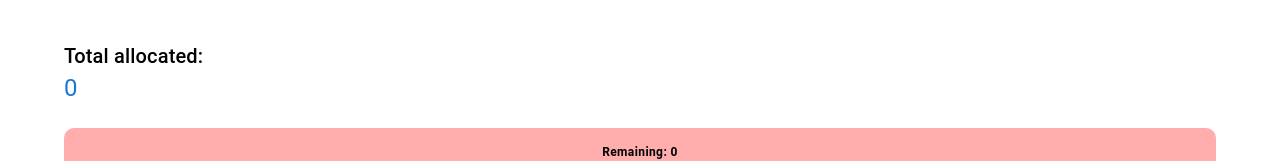
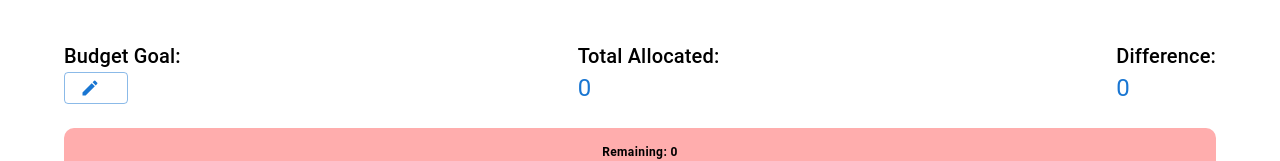
Before and after one commit to aspiforgreat/traveltracker, a React (Create React App) app in the folder frontend/: page / in a window 1280 px wide. Shown: the top 161 px of the page. Built offline with nearby package versions, Linux system fonts and the light colour scheme; no server answers.

Commit message:
added back total and difference in the title bar, not yet persisted and its different based on the page we are on

```diff
--- a/frontend/src/SubBudgetScreen.js
+++ b/frontend/src/SubBudgetScreen.js
@@ -220,18 +220,18 @@ const SubBudgetScreen = () => {
             {parentData && (
                 <>
                     <Typography variant="h5" gutterBottom>
-                        Subbudget for {parentData.name} (Total: {parentData.number})
+                        Subbudget for {parentData.name}
                     </Typography>
                 </>
             )}
 
             <TotalDisplay
-                boxes={
-                    parentData
-                        ? [{ name: parentData.name, number: parentData.number }]
-                        : boxes
-                }
+                boxes={boxes}
+                parentTotal={parentData ? { name: parentData.name, number: parentData.number } : parentTotal}
+                setParentTotal={setParentTotal}
+                isHomepage={!parentData}
             />
+
 
             <MultiSliderBar boxes={boxes} onAllocationChange={setBoxes} onAllocationsCommit={handleSaveAllocations} />
 
--- a/frontend/src/TotalDisplay.js
+++ b/frontend/src/TotalDisplay.js
@@ -1,13 +1,14 @@
 import React, { useState } from "react";
 import { Box, Button, Modal, TextField, Typography } from "@mui/material";
+import EditIcon from "@mui/icons-material/Edit"; // Pencil icon for edit
 
 // Function to calculate total sum of all box numbers
 const calculateTotal = (boxes) => {
     return boxes.reduce((total, box) => total + box.number, 0);
 };
 
-const TotalDisplay = ({ boxes }) => {
-    const [userTotal, setUserTotal] = useState(0);
+const TotalDisplay = ({ boxes, parentTotal, setParentTotal, isHomepage }) => {
+    const [userTotal, setUserTotal] = useState(parentTotal.number);  // Initialize userTotal with parent's number
     const [showModal, setShowModal] = useState(false);
 
     const totalBoxSum = calculateTotal(boxes);
@@ -25,7 +26,7 @@ const TotalDisplay = ({ boxes }) => {
     const handleSaveUserTotal = () => {
         const inputTotal = parseFloat(userTotal);
         if (!isNaN(inputTotal)) {
-            setUserTotal(inputTotal);
+            setParentTotal({ name: parentTotal.name, number: inputTotal }); // Update parentTotal with new number
         }
         setShowModal(false);
     };
@@ -33,13 +34,34 @@ const TotalDisplay = ({ boxes }) => {
     return (
         <Box sx={{ display: "flex", justifyContent: "space-between", mb: 3 }}>
 
+            {/* Budget Goal Section */}
+            <Box>
+                <Typography variant="h6">Budget Goal: </Typography>
+
+                {isHomepage ? (
+                    <Button
+                        variant="outlined"
+                        onClick={handleEditClick}
+                        startIcon={<EditIcon />} // Pencil icon for edit
+                    >
+                        {parentTotal?.number} {/* Ensure parentTotal has 'name' and 'number' */}
+                    </Button>
+                ) : (
+                    <Typography variant="h5" color="primary">
+                        {parentTotal?.number} {/* Display as Typography for sub-budgets */}
+                    </Typography>
+                )}
+            </Box>
 
             {/* Total Sum of Boxes */}
             <Box>
-                <Typography variant="h6">Total allocated: </Typography>
+                <Typography variant="h6">Total Allocated: </Typography>
                 <Typography variant="h5" color="primary">{totalBoxSum}</Typography>
             </Box>
-
+            <Box>
+                <Typography variant="h6">Difference: </Typography>
+                <Typography variant="h5" color="primary">{(parentTotal?.number ?? 0) - totalBoxSum}</Typography>
+            </Box>
 
             {/* Modal for Editing User Total */}
             <Modal open={showModal} onClose={handleCloseModal}>
@@ -60,10 +82,10 @@ const TotalDisplay = ({ boxes }) => {
                             textAlign: "center",
                         }}
                     >
-                        <Typography variant="h6">Edit User Total</Typography>
+                        <Typography variant="h6">Edit Budget Goal</Typography>
                         <TextField
                             fullWidth
-                            label="Enter New Total"
+                            label="Enter New Budget Goal"
                             type="number"
                             value={userTotal}
                             onChange={(e) => setUserTotal(e.target.value)}
```
